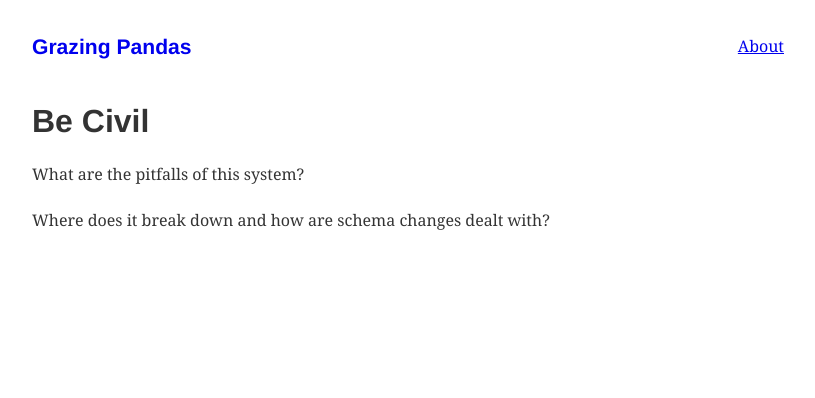
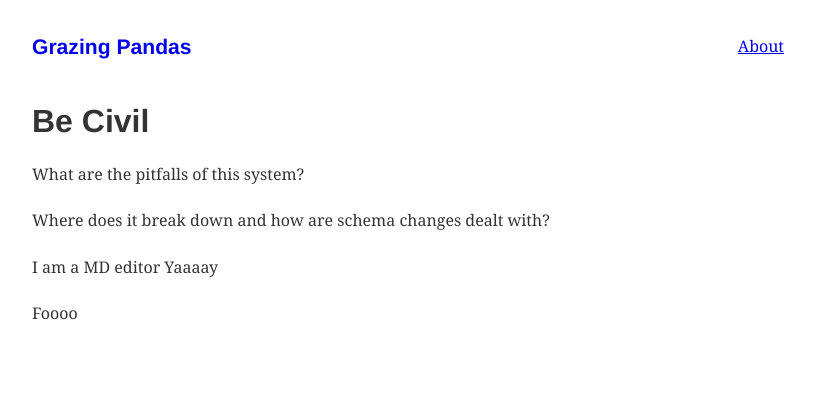
Before and after one commit to tacitus/gatsby-test, a Gatsby site: page /dsadsa in a window 1280 px wide. Shown: the whole page, without its empty margins (232-1047 px from the left). Built offline with nearby package versions, Linux system fonts and the light colour scheme; Gatsby itself is replaced by a stand-in of ours; some packages are replaced by stand-ins of ours.

Commit message:
Update Pages “dsadsa” (#3)
Automatically generated. Merged on Netlify CMS.

```diff
--- a/src/pages/dsadsa.md
+++ b/src/pages/dsadsa.md
@@ -6,3 +6,7 @@ date: 2018-12-08T07:54:34.419Z
 What are the pitfalls of this system?
 
 Where does it break down and how are schema changes dealt with?
+
+I am a MD editor Yaaaay
+
+Foooo
```
